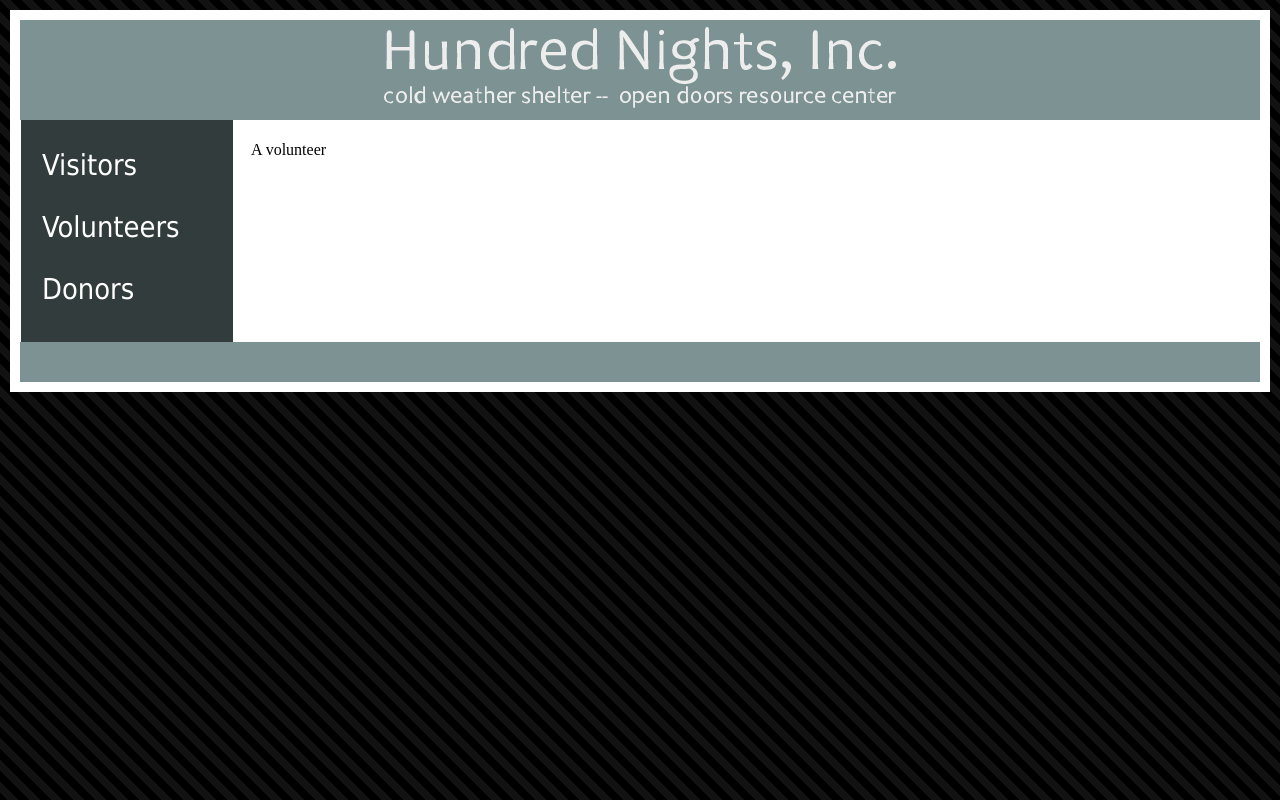
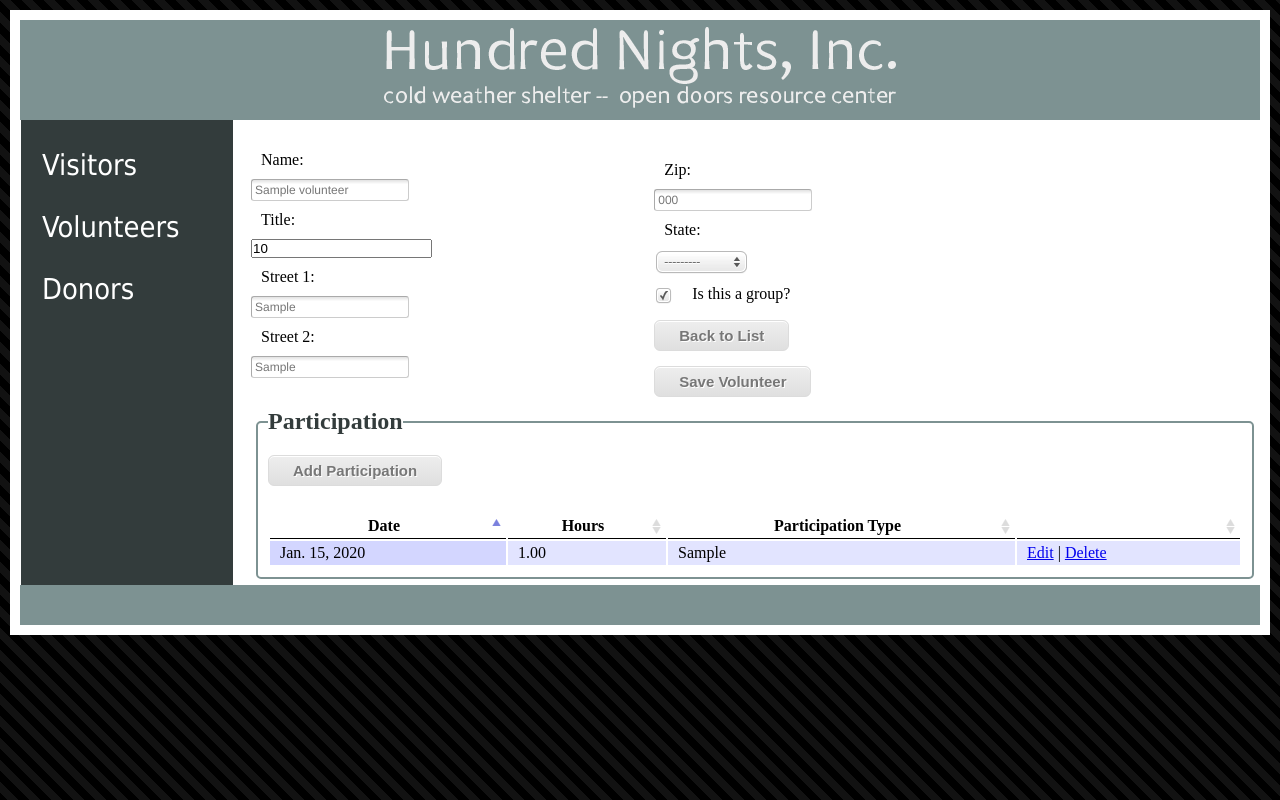
Before and after one commit to dgarant/Hundred-Nights, a Django app: page /edit-volunteer/1 in a window 1280 px wide. Run offline with Django 3.2, Linux system fonts and the light colour scheme; tables that the repository leaves empty hold one stand-in row (values such as "Sample post"); parts of the project's set-up code (start-up, migrations or seed data) failed here and were passed over.

Commit message:
Implementing volunteer editing

```diff
--- a/HundredNights/templates/edit-volunteer.html
+++ b/HundredNights/templates/edit-volunteer.html
@@ -1,6 +1,103 @@
 
+{% load tabindex from tag_extras %}
+{% load currency from tag_extras %}
+{% load bool_yn from tag_extras %}
 {% include "topmatter.html" %}
 
-A volunteer
+<form method="post" action="">
+    {{ form.non_field_errors }}
+    {% csrf_token %}
+    <div class="right">
+
+        <label for="id_zip">Zip:</label>
+        {{ form.zip.errors }}
+        {{ form.zip|tabindex:5 }}
+
+        <label for="id_state">State:</label>
+        {{ form.state.errors }}
+        {{ form.state|tabindex:6 }}
+
+        <div style="display: block; margin-top: 10px;">
+            {{ form.is_group.errors }}
+            {{ form.is_group|tabindex:7 }}
+            <label for="id_is_organization" style="display: inline;">
+            Is this a group?</label>
+        </div>
+
+        <div style="display: block;">
+            <a href="{% url 'volunteers' %}" style="margin-top: 15px" class="round-button">Back to List</a>
+            <input style="display: block; margin-top: 5px;" class="round-button" type="submit" value="Save Volunteer" tabindex="10"/>
+        </div>
+    </div>
+    <div class="left">
+        <label for="id_name">Name:</label>
+        {{ form.name.errors }}
+        {{ form.name|tabindex:1 }}
+
+        <label for="id_title">Title:</label>
+        {{ form.age.errors }}
+        {{ form.age|tabindex:2 }}
+
+        <label for="id_street_1">Street 1:</label>
+        {{ form.street_1.errors }}
+        {{ form.street_1|tabindex:3 }}
+
+        <label for="id_street_2">Street 2:</label>
+        {{ form.street_2.errors }}
+        {{ form.street_2|tabindex:4 }}
+
+        <div style="margin-bottom: 30px;">
+        </div>
+
+    </div>
+
+</form>
+
+{% if form.instance.id %}
+    <fieldset>
+        <a href="{% url 'add-participation' form.instance.id %}" class="round-button">Add Participation</a>
+        <legend>Participation</legend>
+        <table id="part-table">
+            <thead>
+                <tr>
+                    <th>Date</th>
+                    <th>Hours</th>
+                    <th>Participation Type</th>
+                    <th></th>
+                </tr>
+            </thead>
+            <tbody>
+                {% for part in participation%}
+                   <tr>
+                        <td>{{ part.date }}</td>
+                        <td>{{ part.hours}}</td>
+                        <td>{{ part.participation_type }}</td>
+                        <td>
+                            <a href="{% url 'edit-participation' form.instance.id part.id %}">Edit</a> |
+                            <a href="{% url 'delete-participation' part.id %}">Delete</a>
+                        </td>
+                   </tr>
+                {% endfor %}
+            </tbody>
+        </table>
+    </fieldset>
+
+<script type="text/javascript">
+    $(document).ready(function() {
+        var part_table = $("#part-table").dataTable({
+            "bLengthChange" : false,
+            "iDisplayLength": 1000,
+             "sDom": 'T<"clear">lfrtip',
+            "bFilter" : false,
+            "bPaginate" : false,
+            "bInfo" : false,
+            "oTableTools": {
+                "sSwfPath": "/static/swf/copy_csv_xls_pdf.swf",
+                "aButtons" : [ ]
+            }
+        });
+    });
+</script>
+{% endif %}
 
 {% include "footer.html" %}
--- a/HundredNights/templates/topmatter.html
+++ b/HundredNights/templates/topmatter.html
@@ -56,13 +56,13 @@
                 <div id="left-sidebar">
                     <ul>
                         <li>
-                            <a href="/visit-log">Visitors</a>
+                            <a href="{% url 'visitors' %}">Visitors</a>
                         </li>
                         <li>
-                            <a href="/volunteers">Volunteers</a>
+                            <a href="{% url 'volunteers' %}">Volunteers</a>
                         </li>
                         <li>
-                            <a href="/donors">Donors</a>
+                            <a href="{% url 'donors' %}">Donors</a>
                         </li>
                     </ul>
                 </div>
--- a/HundredNights/urls.py
+++ b/HundredNights/urls.py
@@ -7,17 +7,41 @@ admin.autodiscover()
 
 urlpatterns = patterns('',
     url(r'^$', index, name='index'),
-    url(r'^visit-log/$', visit_log, name='visit-log'),
+    url(r'^visitors/$', visit_log, name='visitors'),
+    url(r'^edit-visitor/(?P<visitor_id>\d{1,10})$', edit_visitor, name='edit-visitor'),
+    url(r'^add-visitor/$', edit_visitor, name='add-visitor'),
+    url(r'^delete-visitor/(?P<visitor_id>\d{1,10})$', delete_visitor, name='delete-visitor'),
+
+    url(r'^add-visit/(?P<visitor_id>\d{1,10})$', edit_visit, name='add-visit'),
+    url(r'^edit-visit/(?P<visitor_id>\d{1,10})/(?P<visit_id>\d{1,10})$',
+                edit_visit, name='edit-visit'),
+    url(r'^delete-visit/(?P<visit_id>\d{1,10})$', delete_visit, name='delete-visit'),
+
+    url(r'^resource-check-in/(?P<visitor_id>\d{1,10})$', visitor_check_in_resource, name='resource-check-in'),
+    url(r'^overnight-check-in/(?P<visitor_id>\d{1,10})$', visitor_check_in_overnight, name='overnight-check-in'),
+
+    url(r'^add-visit/(?P<visitor_id>\d{1,10})$', edit_participation, name='add-visit'),
+    url(r'^edit-visit/(?P<visitor_id>\d{1,10})/(?P<visit_id>\d{1,10})$', edit_participation, name='edit-participation'),
+    url(r'^delete-visit/(?P<visit_id>\d{1,10})$', delete_participation, name='delete-participation'),
+
+    url(r'^volunteers/$', volunteers, name='volunteers'),
+    url(r'^add-volunteer/$', edit_volunteer, name='add-volunteer'),
+    url(r'^edit-volunteer/(?P<volunteer_id>\d{1,10})$', edit_volunteer, name='edit-volunteer'),
+    url(r'^delete-volunteer/(?P<volunteer_id>\d{1,10})$', delete_volunteer, name='delete-volunteer'),
+
+    url(r'^add-participation/(?P<volunteer_id>\d{1,10})$', edit_participation, name='add-participation'),
+    url(r'^edit-participation/(?P<volunteer_id>\d{1,10})/(?P<part_id>\d{1,10})$', edit_participation, name='edit-participation'),
+    url(r'^delete-participation/(?P<part_id>\d{1,10})$', delete_participation, name='delete-participation'),
+
     url(r'^donors/$', donors, name='donors'),
-    url(r'^volunteers/$', volunteers, name='volunteers'),
-    url(r'^edit-visitor.*$', edit_visitor, name='edit-visitor'),
-    url(r'^edit-volunteer.*$', edit_volunteer, name='edit-volunteer'),
     url(r'^add-donor/$', edit_donor, name='add-donor'),
     url(r'^edit-donor/(?P<donor_id>\d{1,10})$', edit_donor, name='edit-donor'),
     url(r'^delete-donor/(?P<donor_id>\d{1,10})$', delete_donor, name='delete-donor'),
+
     url(r'^edit-donation/(?P<donor_id>\d{1,10})/(?P<donation_id>\d{1,10})$', edit_donation, name='edit-donation'),
     url(r'^delete-donation/(?P<donation_id>\d{1,10})$', delete_donation, name='delete-donation'),
     url(r'^add-donation/(?P<donor_id>\d{1,10})$', edit_donation, name='add-donation'),
+
     url(r'^upload-donors.*$', upload_donors, name='upload-donors'),
     url(r'^upload-visitors.*$', upload_visitors, name='upload-visitors'),
 
--- a/HundredNights/views.py
+++ b/HundredNights/views.py
@@ -13,19 +13,143 @@ from django.forms import widgets
 def index(request):
     return render(request, 'index.html', {})
 
+def edit_visit(request, visitor_id, visit_id=None):
+    visitor = Visitor.objects.get(id=visitor_id)
+    visit = None
+    try:
+        visit = Visit.objects.get(id=visit_id)
+    except Visit.DoesNotExist:
+        form = VisitForm(initial={'visitor' : visitor.pk})
+
+    if request.method == "POST":
+        form = VisitForm(request.POST, request.FILES, instance=visit)
+        if form.is_valid():
+            form.save()
+            return redirect("edit-visitor", visitor_id=visitor_id)
+    elif visit_id:
+        form = VisitForm(instance=visit,
+                    initial={'visitor' : visitor.pk})
+
+    return render(request, 'edit-visit.html',
+        {"form" : form, "visitor" : visitor})
+
+def delete_visit(request, visit_id):
+    visit = Visit.objects.get(id=visit_id)
+    visitor_id = visit.visitor.id
+    visit.delete()
+    return redirect('edit-visitor', visitor_id=visitor_id)
+
+def visitor_check_in_resource(request, visitor_id):
+    visitor = Visitor.objects.get(id=visitor_id)
+    visit = Visit()
+    visit.visitor = visitor
+    visit.date = datetime.now()
+    visit.visit_type = VisitType.objects.get(type="Resource Center")
+    visit.save()
+    return redirect('edit-visitor', visitor_id=visitor_id)
+
+def visitor_check_in_overnight(request, visitor_id):
+    visitor = Visitor.objects.get(id=visitor_id)
+    visit = Visit()
+    visit.visitor = visitor
+    visit.date = datetime.now()
+    visit.visit_type = VisitType.objects.get(type="Overnight")
+    visit.save()
+    return redirect('edit-visitor', visitor_id=visitor_id)
+
 def visit_log(request):
     return render(request, 'visitor-list.html',
             {"visitors" : Visitor.objects.all()})
 
+def edit_visitor(request, visitor_id=None):
+    visitor = None
+    try:
+        visitor = Visitor.objects.get(id=visitor_id)
+        visits = visitor.visit_set.all()
+    except Visitor.DoesNotExist:
+        form = VisitorForm()
+        visits = []
+
+    if request.method == "POST":
+        form = VisitorForm(request.POST, request.FILES, instance=visitor)
+        if form.is_valid():
+            form.save()
+            # on adds, re-render the page so donations can be added
+            if visitor != None:
+                return redirect("visitors")
+    elif visitor_id:
+        form = VisitorForm(instance=visitor)
+
+    return render(request, 'edit-visitor.html',
+        {"form" : form, "visits" : visits})
+
+def delete_visitor(request, visitor_id):
+    visitor = Visitor.objects.get(id=visitor_id)
+    visitor.delete()
+    return redirect("visitors")
+
+def volunteers(request):
+    volunteers = Volunteer.objects.all()
+    return render(request, 'volunteer-list.html',
+            {"volunteers" : volunteers})
+
+def edit_volunteer(request, volunteer_id=None):
+    volunteer = None
+    try:
+        volunteer = Volunteer.objects.get(id=volunteer_id)
+        participation = volunteer.volunteerparticipation_set.all()
+    except Volunteer.DoesNotExist:
+        print("Volunteer with id {0} does not exist".format(volunteer_id))
+        form = VolunteerForm()
+        participation = []
+
+    if request.method == "POST":
+        form = VolunteerForm(request.POST, request.FILES, instance=volunteer)
+        if form.is_valid():
+            form.save()
+            # on adds, re-render the page so donations can be added
+            if volunteer != None:
+                return redirect("volunteers")
+    elif volunteer_id:
+        form = VolunteerForm(instance=volunteer)
+
+    return render(request, 'edit-volunteer.html',
+        {"form" : form, "participation" : participation})
+
+def delete_volunteer(request, volunteer_id=None):
+    volunteer = Volunteer.objects.get(id=volunteer_id)
+    volunteer.delete()
+    return redirect("volunteers")
+
+def edit_participation(request, volunteer_id, part_id=None):
+    volunteer = Volunteer.objects.get(id=volunteer_id)
+    participation = None
+    try:
+        participation = VolunteerParticipation.objects.get(id=part_id)
+    except VolunteerParticipation.DoesNotExist:
+        form = ParticipationForm(initial={"volunteer" : volunteer.pk})
+
+    if request.method == "POST":
+        form = ParticipationForm(request.POST, request.FILES, instance=participation)
+        if form.is_valid():
+            form.save()
+            return redirect("edit-volunteer", volunteer_id=volunteer_id)
+    elif part_id:
+        form = ParticipationForm(instance=participation,
+                    initial={'volunteer' : volunteer.pk})
+
+    return render(request, 'edit-participation.html',
+        {"form" : form, "volunteer" : volunteer})
+
+def delete_participation(request, part_id=None):
+    to_delete = VolunteerParticipation.objects.get(id=part_id)
+    volunteer_id = to_delete.volunteer.id
+    to_delete.delete()
+    return redirect("edit-volunteer", volunteer_id=volunteer_id)
+
 def donors(request):
     donors = Donor.objects.all()
     return render(request, 'donor-list.html', {"donors" : donors})
-
-def volunteers(request):
-    return render(request, 'volunteer-list.html', {})
-
-def edit_visitor(request):
-    return render(request, 'edit-visitor.html', {})
 
 def edit_donor(request, donor_id=None):
     donor = None
@@ -81,9 +205,6 @@ def delete_donation(request, donation_id):
     donor_id = to_delete.donor.id
     to_delete.delete()
     return redirect("edit-donor", donor_id=donor_id)
-
-def edit_volunteer(request):
-    return render(request, 'edit-volunteer.html', {})
 
 @csrf_protect
 def upload_donors(request):
```
Also changed, not shown: HundredNights/templates/volunteer-list.html (+32 -1 lines).
